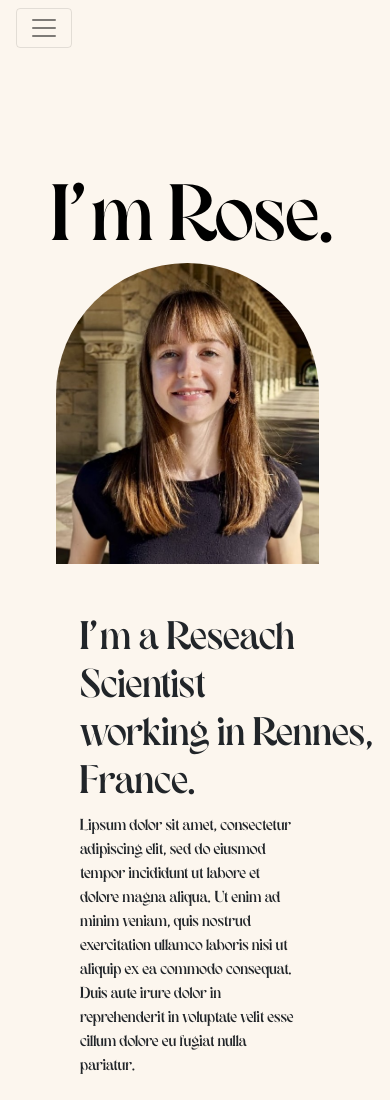
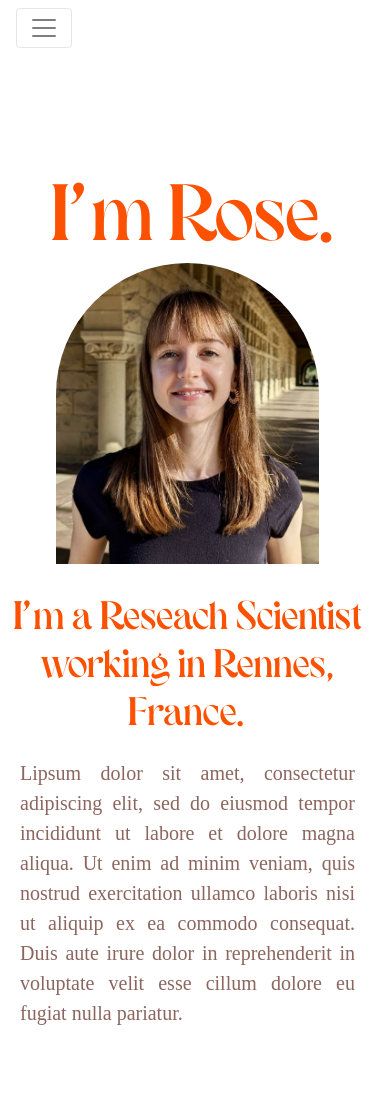
Before and after one commit to roma-rin/portfolio, a plain HTML site: page index.html in a window 390 px wide. Drawn offline with nearby package versions, Linux system fonts and the light colour scheme; a web font is replaced by a local one.

Commit message:
add new colors and responsive

```diff
--- a/css/styles.css
+++ b/css/styles.css
@@ -1,9 +1,11 @@
+/* General styles */
+
 .bg-light {
-    background-color: #fcf6ee!important;
+    background-color: #ffffff!important;
 }
 
 .nav-link {
-    color: #516fad!important;
+    color: #8C665E!important;
     font-weight: bold;
     font-size: 19px;
     margin-left: 50px;
@@ -11,23 +13,31 @@
 }
 
 .nav-link:focus {
-    color: #74bec1!important;
+    color: #F2CDAC!important;
 }
 
 @font-face {
-    font-family: "CustomFont";
+    font-family: "SonderFont";
     src: url("../font/SonderRegular.otf") format("opentype");
 }
 
+@font-face {
+    font-family: "GroteskFont";
+    src: url("../font/HKGrotesk-Regular.otf") format("opentype");
+}
+
 body {
-   background-color: #fcf6ee;
-   font-family: 'CustomFont';
+   background-color: #ffffff;
+   font-family: 'SonderFont';
+   color: #fb5101;
 }
 
 .navbar {
-    font-family: 'Space Grotesk', sans-serif;
+    font-family: 'GroteskFont';
     font-size: 15px;
 }
+
+/* Image styles */
 
 img {
     width: 50%;
@@ -37,15 +47,30 @@ img {
     border-radius: 200px 200px 0px 0px;
 }
 
-.first-title{
+/* Header styles */
+
+.first-title {
     font-size: 160px;
 }
 
 .second-title{
+    margin-top: 260px;
     font-size: 80px;
 }
 
+.description {
+    font-family: 'GroteskFont';
+    font-size: 20px;
+    margin-top: 20px;
+    margin-right: 200px;
+}
+
 @media (max-width: 768px) {
+
+    body{
+        text-align: center;
+    }
+
     img {
         width: 70%;
         display: block;
@@ -53,17 +78,25 @@ img {
         margin-right: auto;
     }
 
+    .first-title,
+    .second-title,
+    .description {
+        margin-left: auto;
+        margin-right: auto;
+        text-align: center; /* Center-align titles and description */
+    }
+
     .first-title {
         font-size: 80px;
     }
-
     .second-title {
+        margin-top: 30px;
         font-size: 40px;
-        margin-left: 80px;
     }
 
     .description {
-        margin-left: 80px;
-        margin-right: 80px;
+        margin-left: 20px;
+        margin-right: 20px;
+        text-align: justify;
     }
 }
--- a/index.html
+++ b/index.html
@@ -41,14 +41,14 @@
         <div class="container">
           <div class="row align-items-center" style="margin-top:20vh;">
             <div class="col-12 text-center">
-              <h1 class = "first-title" style="color:black; ">I'm Rose.</h1>
+              <h1 class = "first-title">I'm Rose.</h1>
             </div>
           </div>
         </div>
         <div class="row align-items-center" style="margin-right: 0px; margin-bottom:10vh; margin-top: -10vh;">
           <div class="col-12 col-md-5"> <img src="img/portrait.jpg"></div>
-          <div class="col-12 col-md-7"><h1 class = "second-title" style="margin-top:50px">I'm a Reseach Scientist <br> working in Rennes, France. </h1>
-            <p class="description">Lipsum dolor sit amet, consectetur adipiscing elit, sed do eiusmod tempor incididunt ut labore et dolore magna aliqua. Ut enim ad minim veniam, quis nostrud exercitation ullamco laboris nisi ut aliquip ex ea commodo consequat. Duis aute irure dolor in reprehenderit in voluptate velit esse cillum dolore eu fugiat nulla pariatur.</p></div>
+          <div class="col-12 col-md-7"><h1 class = "second-title">I'm a Reseach Scientist <br> working in Rennes, France. </h1>
+            <p class="description" style="color: #8C665E ;">Lipsum dolor sit amet, consectetur adipiscing elit, sed do eiusmod tempor incididunt ut labore et dolore magna aliqua. Ut enim ad minim veniam, quis nostrud exercitation ullamco laboris nisi ut aliquip ex ea commodo consequat. Duis aute irure dolor in reprehenderit in voluptate velit esse cillum dolore eu fugiat nulla pariatur.</p></div>
         </div>
       </header>
 
```
